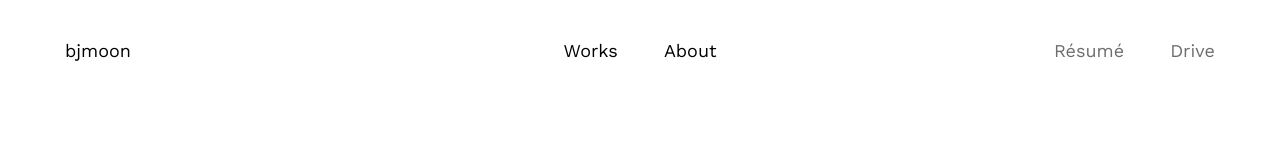
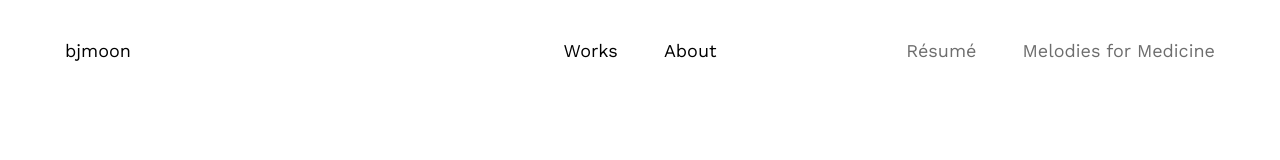
Before and after one commit to bjmoonn/bjmoonn.github.io, a plain HTML site: page index.html in a window 1280 px wide. Shown: the top 160 px of the page. Drawn offline with nearby package versions, Linux system fonts and the light colour scheme; a script that the page names is missing.

Commit message:
Update index.html

```diff
--- a/index.html
+++ b/index.html
@@ -26,7 +26,7 @@
 			</ul>
 			<ul class="sidenav">
 				<li><a href="Resume.pdf" target="_blank">Résumé</a> </li>
-				<li><a href="/drive" target="_blank">Drive</a> </li>
+				<li><a href="https://drive.google.com/drive/folders/1LLuOdbRYf9QhZ0Pb9x9IUdJ2i4kgLlMc?usp=sharing" target="_blank">Melodies for Medicine</a> </li>
 			</ul>
 		</nav>
 	</div>
```
